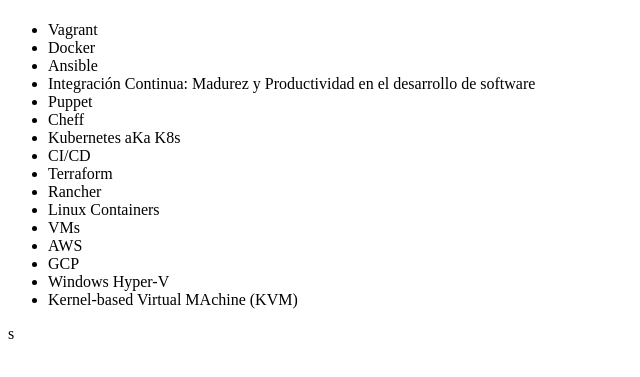
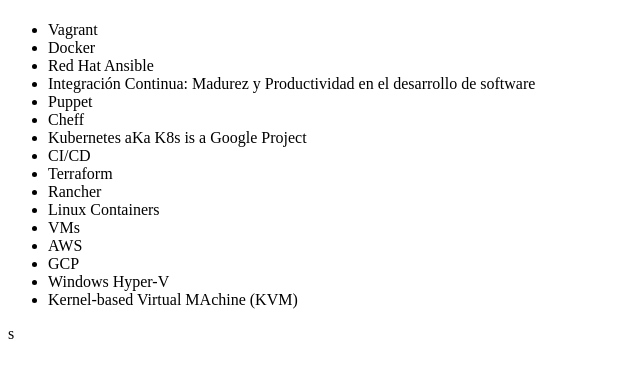
Before and after one commit to EmmanuelMontes/GitHubPractice, a plain HTML site: page index.html in a window 1280 px wide. Shown: the part 59-436 px from the top of the page, without its empty margins (0-640 px from the left). Drawn offline with Linux system fonts and the light colour scheme.

Commit message:
I added some items and modify other as branch LISTA on AnotherUser

```diff
--- a/index.html
+++ b/index.html
@@ -11,11 +11,11 @@
   <ul>
     <li>Vagrant</li>
     <li>Docker</li>
-    <li>Ansible</li>
+    <li>Red Hat Ansible</li>
     <li>Integración Continua: Madurez y Productividad en el desarrollo de software</li>
     <li>Puppet</li>
     <li>Cheff</li>
-    <li>Kubernetes aKa K8s</li>
+    <li>Kubernetes aKa K8s is a Google Project</li>
     <li>CI/CD</li>
     <li>Terraform</li>
     <li>Rancher</li>
```
